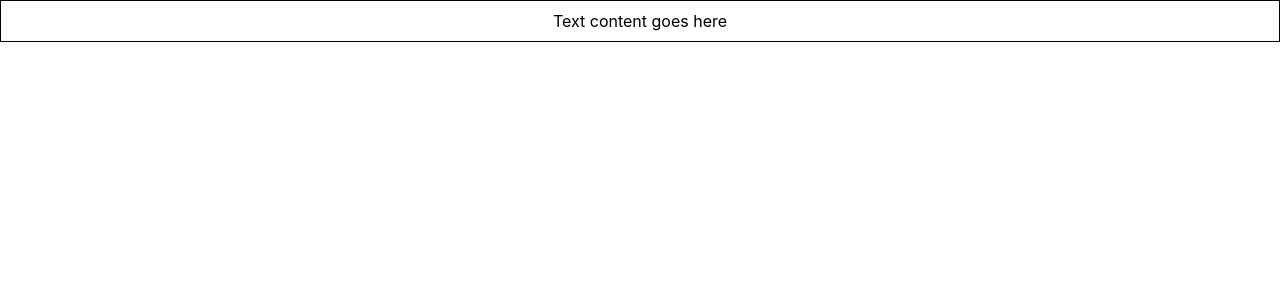
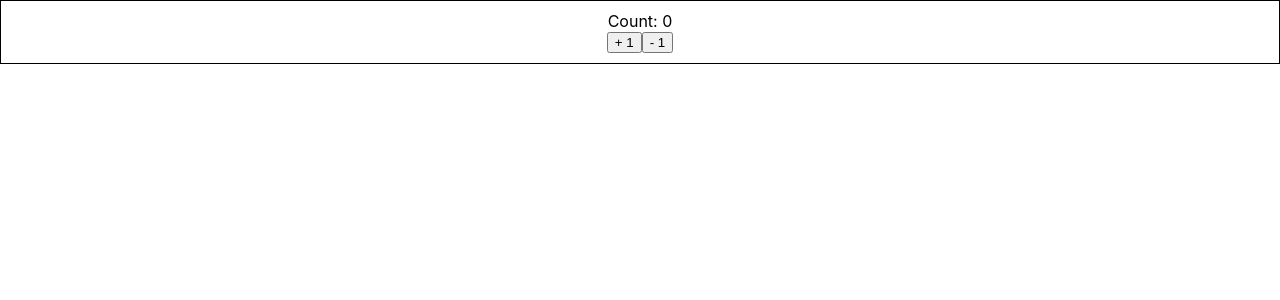
Before and after one commit to kbu715/react-typescript-demo, a React (Create React App) app: page / in a window 1280 px wide. Shown: the top 300 px of the page. Built offline with nearby package versions, Linux system fonts and the light colour scheme.

Commit message:
✨ useReducer Hook with React and TypeScript

```diff
--- a/src/App.tsx
+++ b/src/App.tsx
@@ -1,10 +1,13 @@
 import './App.css';
 import { Container } from './components/Container';
+import { Counter } from './components/state/Counter';
 
 function App() {
   return (
     <div className="App">
-      <Container styles={{ border: '1px solid black', padding: '10px'}} />
+      <Container styles={{ border: '1px solid black', padding: '10px' }}>
+        <Counter />
+      </Container>
     </div>
   );
 }
--- a/src/components/Container.tsx
+++ b/src/components/Container.tsx
@@ -1,11 +1,12 @@
 type ContainerProps = {
+  children: React.ReactNode
   styles: React.CSSProperties // react version 17 ~
 }
 
-export const Container = ({styles}: ContainerProps) => {
+export const Container = ({children, styles}: ContainerProps) => {
   return (
     <div style={styles}>
-      Text content goes here
+      {children}
     </div>
   )
 }
--- /dev/null
+++ b/src/components/state/Counter.tsx
@@ -0,0 +1,39 @@
+import { useReducer } from "react";
+
+type CounterState = {
+  count: number
+}
+type CounterAction = {
+  type: string
+  payload: number
+}
+
+const initialState = { count: 0 };
+
+function reducer(state: CounterState, action: CounterAction) {
+  switch (action.type) {
+    case 'increment':
+      return { count: state.count + action.payload };
+    case 'decrement':
+      return { count: state.count - action.payload };
+    default:
+      return state;
+  }
+}
+
+export const Counter = () => {
+  const [state, dispatch] = useReducer(reducer, initialState);
+  return (
+    <>
+      Count: {state.count}
+      <div>
+      <button onClick={() => dispatch({ type: 'increment', payload: 1 })}>
+      + 1
+      </button>
+      <button onClick={() => dispatch({ type: 'decrement', payload: 1 })}>
+        - 1
+      </button>
+      </div>
+    </>
+  )
+}
```
